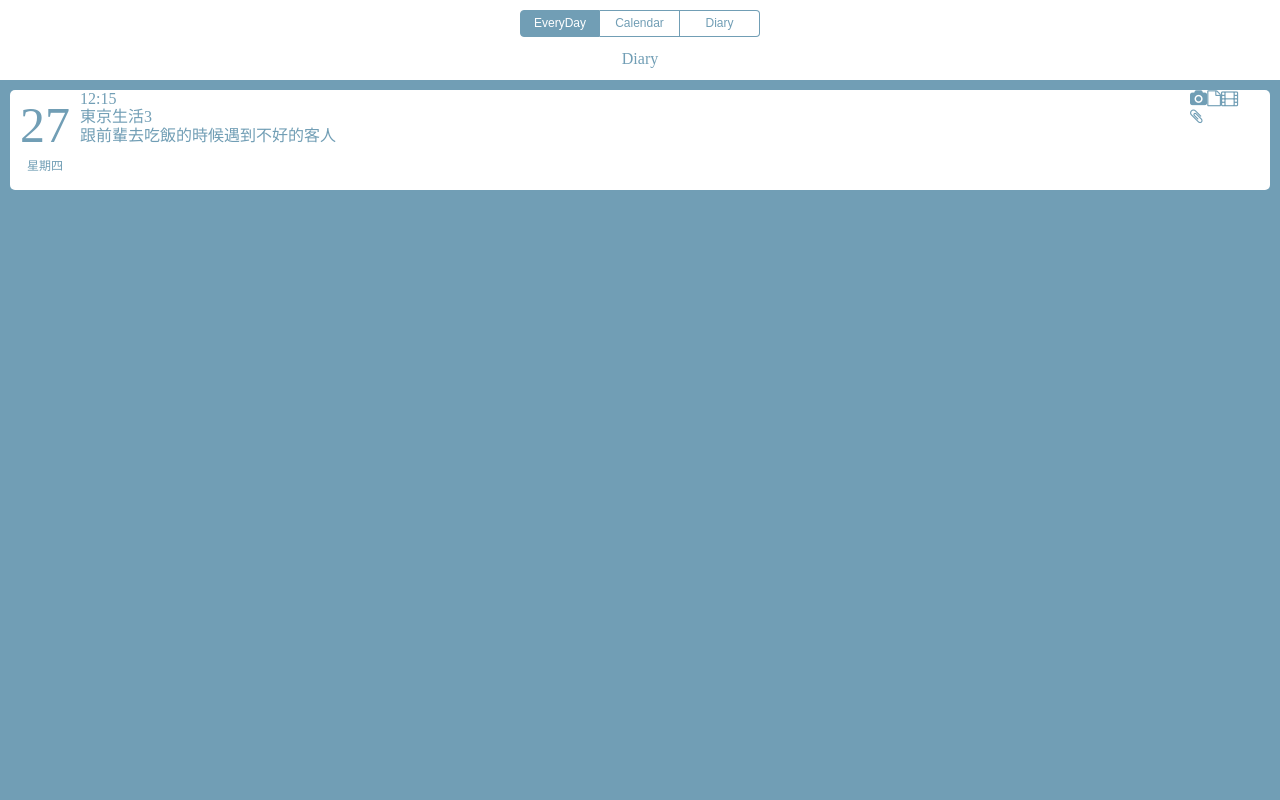
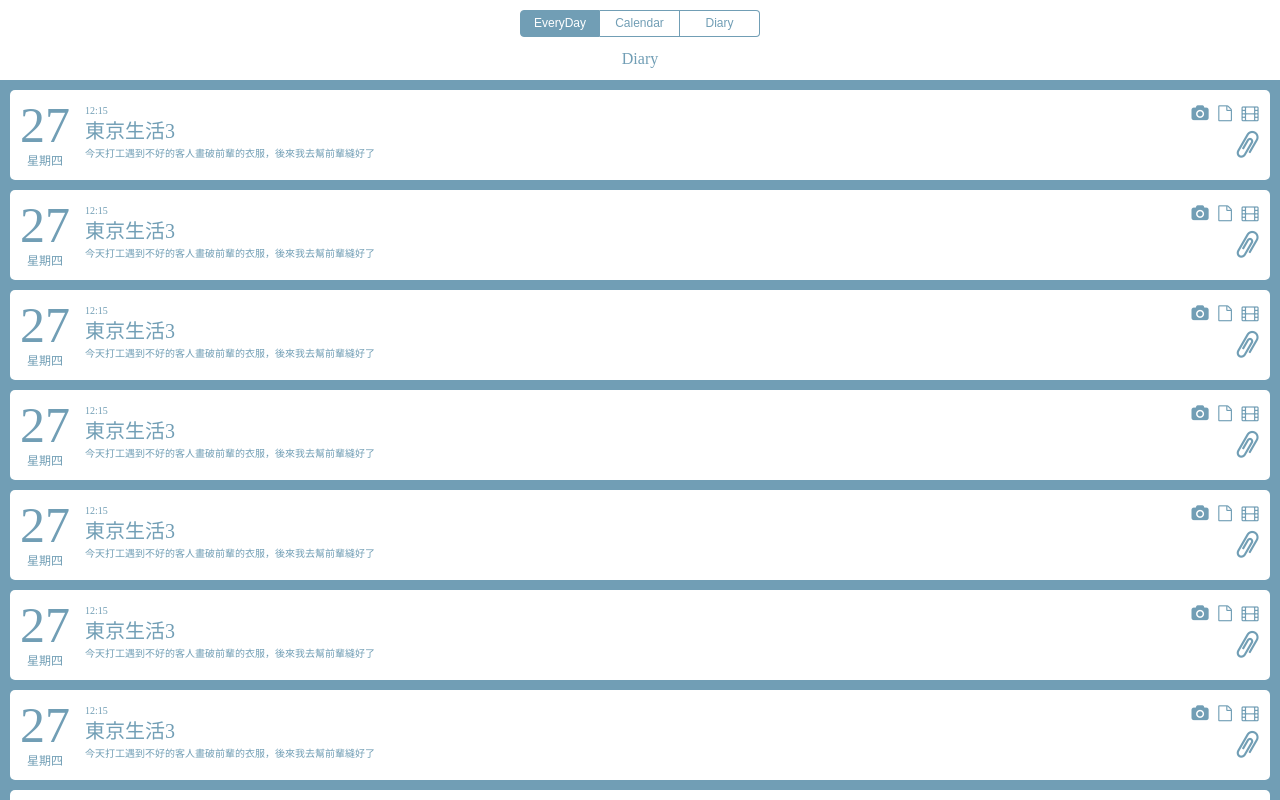
Before and after one commit to chnbohwr/react_diary, a React app: page / in a window 1280 px wide. Built offline with nearby package versions, Linux system fonts and the light colour scheme.

Commit message:
DiartListItem layout finish

```diff
--- a/src/components/Content.js
+++ b/src/components/Content.js
@@ -6,6 +6,15 @@ class Content extends React.Component {
     return (
         <div className="content">
             <DiaryListItem />
+            <DiaryListItem />
+            <DiaryListItem />
+            <DiaryListItem />
+            <DiaryListItem />
+            <DiaryListItem />
+            <DiaryListItem />
+            <DiaryListItem />
+            <DiaryListItem />
+            <DiaryListItem />
         </div>
     );
   }
--- a/src/components/DiaryListItem.js
+++ b/src/components/DiaryListItem.js
@@ -20,17 +20,25 @@ class DiaryListItem extends React.Component {
                         東京生活3
                     </div>
                     <div className="description">
-                        跟前輩去吃飯的時候遇到不好的客人
+                        今天打工遇到不好的客人畫破前輩的衣服，後來我去幫前輩縫好了
                     </div>
                 </div>
                 <div className="right_content">
                     <div className="add_attachment">
-                        <i className="fa fa-camera" aria-hidden="true"></i>
-                        <i className="fa fa-file-o" aria-hidden="true"></i>
-                        <i className="fa fa-film" aria-hidden="true"></i>
+                        <button className="camera_button">
+                            <i className="fa fa-camera" aria-hidden="true"></i>
+                        </button>
+                        <button className="file_button">
+                            <i className="fa fa-file-o" aria-hidden="true"></i>
+                        </button>
+                        <button className="film_button">
+                            <i className="fa fa-film" aria-hidden="true"></i>
+                        </button>
                     </div>
                     <div className="has_attachment">
-                        <i className="fa fa-paperclip" aria-hidden="true"></i>
+                        <button className="attachment_button">
+                            <i className="fa fa-paperclip" aria-hidden="true"></i>
+                        </button>
                     </div>
                 </div>
             </div>
--- a/src/styles/DiaryListItem.less
+++ b/src/styles/DiaryListItem.less
@@ -1,46 +1,95 @@
 @import 'variable';
+@card_background: white;
 .diaryListItem{
     font-family: Microsoft JhengHei;
     margin: 0 10px 10px 10px;
-    height: 100px;
+    height: 90px;
     background: rgba(255,255,255,@global_opacity);
     color: @base_color;
     border-radius: 5px;
     position: relative;
+    background-color: @card_background;
     &:first-child{
         margin-top: 10px;
     }
+    .left_content, .center_content, .right_content{
+        position: absolute;
+        height: 100%;
+        box-sizing: border-box;
+    }
     .left_content{
-        position: absolute;
         top: 0;
         left: 0;
-        height: 100px;
         width: 70px;
         text-align: center;
+        padding: 10px 0;
+        height: 100%;
         .date{
             font-size: 50px;
-            padding: 5px;
-            line-height: 60px;
-            height: 60px;
+            line-height: 50px;
+            height: 50px;
         }
         .day{
+            padding-top: 5px;
             font-size: 12px;
-            height: 30px;
+            height: 20px;
         }
     }
     .center_content{
-        position: absolute;
         top: 0;
         left: 70px;
         right: 80px;
         bottom: 0;
+        padding: 15px 5px;
+        .time{
+            font-size: 10px;
+            margin-bottom: 3px;
+        }
+        .title{
+            font-size: 20px;
+        }
+        .description{
+            font-size: 10px;
+            margin-top: 5px;
+        }
+
+        .time, .title, .description{
+            width: 100%;
+            white-space: nowrap;
+            overflow: hidden;
+            text-overflow: ellipsis;
+        }
     }
     .right_content{
-        position: absolute;
         width: 80px;
-        height: 100%;
         top: 0;
         right: 0;
+        padding: 15px 10px 0 0;
+        button{
+            box-sizing: content-box;
+            border: none;
+            padding: 0;
+            background-color: @card_background;
+            color: @base_color;
+        }
+        .add_attachment{
+            button{
+                width: 20px;
+                margin-right: 5px;
+                &:last-child{
+                    margin-right: 0;
+                }
+            }
+        }
+        .has_attachment{
+            font-size: 30px;
+            float: right;
+            margin-top: 5px;
+            .attachment_button{
+                i{
+                    transform: rotate(75deg);
+                }
+            }
+        }
     }
-
 }
```
